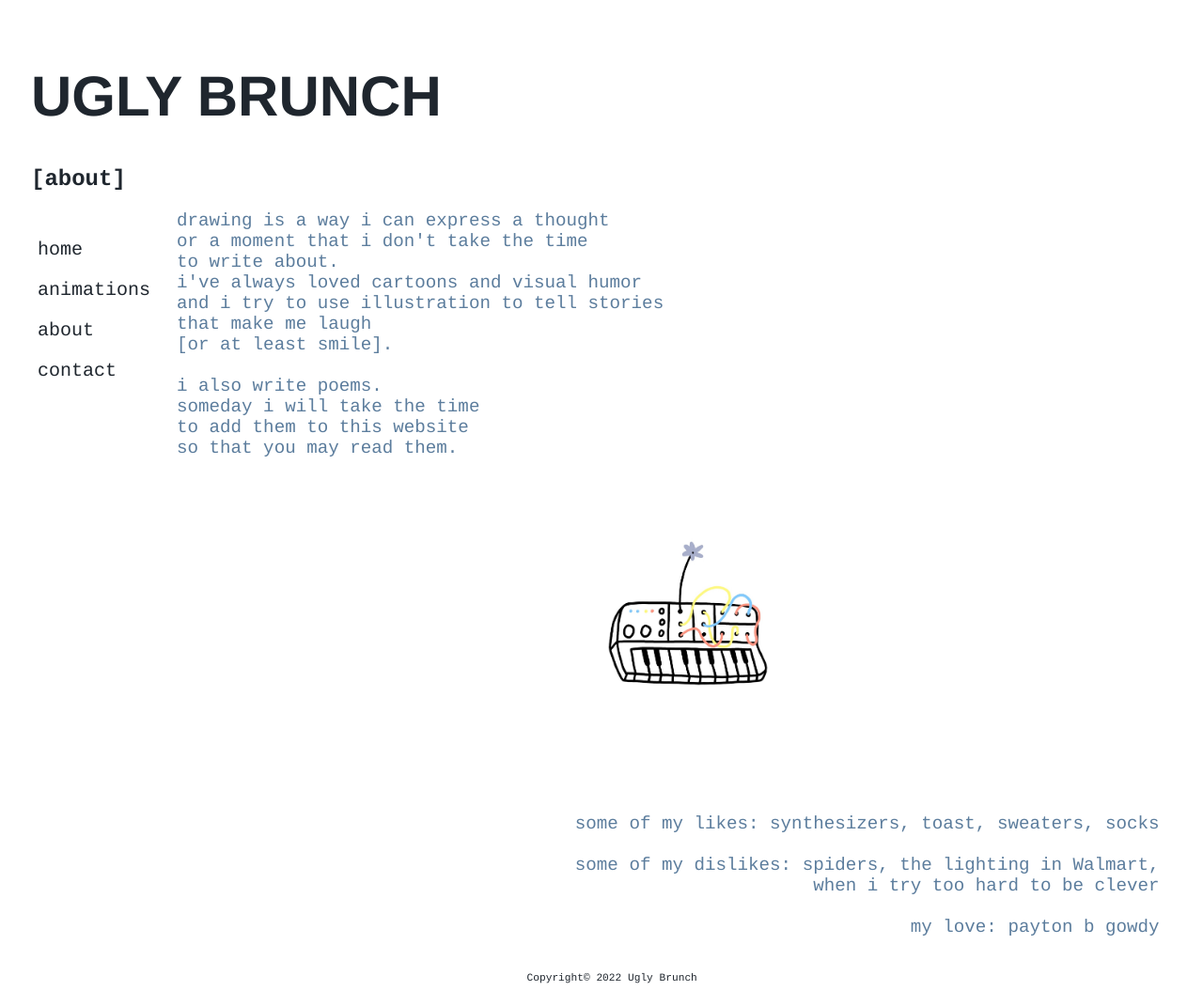
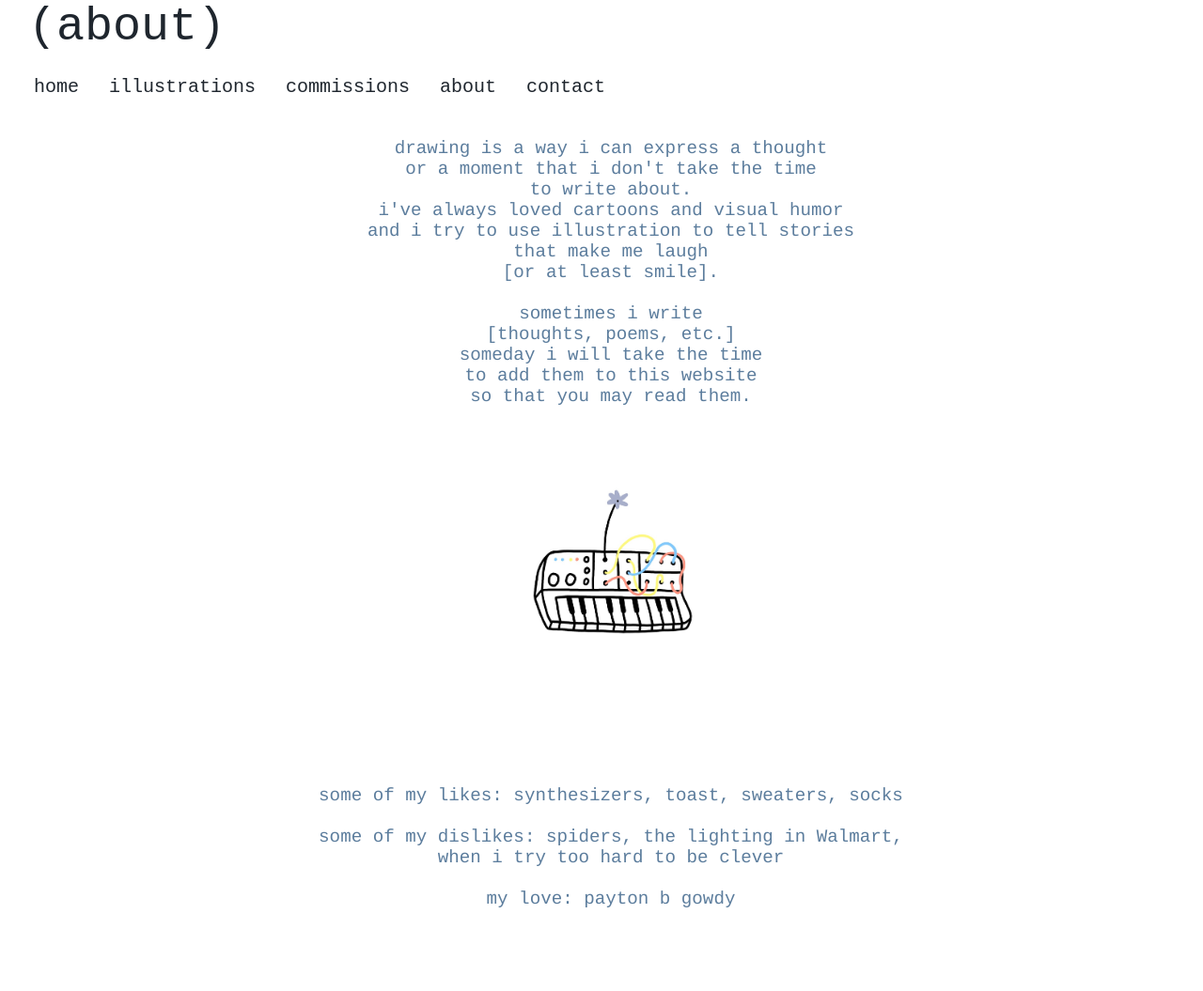
Before and after one commit to michaelgowdy/uglybrunch, a plain HTML site: page about.html in a window 1280 px wide. Shown: the whole page at 94% size. Drawn offline with Linux system fonts and the light colour scheme.

Commit message:
Update about.html

```diff
--- a/about.html
+++ b/about.html
@@ -1,50 +1,152 @@
-<!DOCTYPE html>
+<!-- <!DOCTYPE html>
 <html lang="en">
 <head>
-<title>about ugly brunch</title>
+<title>ugly brunch</title>
 <meta charset="utf-8">
 <link rel="stylesheet" href="styles/styles.css">
 <meta name="viewport" content="width=device-width, initial-scale=1.0">
 <meta name="description" content="Ugly Brunch is a collection of illustrations, animations, and writings created by Michael Gowdy.">
 </head>
 <body>
-<div id="wrapper">
+
+  <footer>
+Copyright &copy; 2022 <a href="mailto:michaelmichaelgowdy@gmail.com">Ugly Brunch</a>
+  </footer>
+</div>
+</body>
+</html> -->
+
+
+<!DOCTYPE html>
+<html>
+<head>
+	<title>Page Layout</title>
+	<style>
+		.head1 {
+			font-size:50px;
+			color:#1f262e;
+      /* color:#81b3e5; */
+      /* color:#5c7d9d; */
+      padding-left: 30px;
+      font-family: monospace;
+			font-weight:normal;
+		}
+		.head2 {
+			font-size:20px;
+      padding-left: 20px;
+			padding-top: 20px;
+      color:#1f262e;
+			margin-left:10px;
+			margin-bottom:15px;
+      font-family: monospace;
+		}
+
+		body {
+			margin: 0 auto;
+			background-position:center;
+			background-size: contain;
+		}
+
+		.menu {
+			position: sticky;
+			top: 0;
+			background-color: white;
+			padding:10px 20px 10px 20px;
+      color:#1f262e;
+			margin: 0 auto;
+			overflow: hidden;
+      font-family: monospace;
+		}
+		.menu a {
+			float: left;
+      color:#1f262e;
+			text-align: center;
+			padding: 14px 16px;
+			text-decoration: none;
+			font-size: 20px;
+			align: right;
+		}
+		.menu-log {
+			right: auto;
+			float: right;
+		}
+
+    .menu a { text-decoration: none; }
+    .menu a:link { color: #1f262e; }
+    .menu a:visited { color: #1f262e; }
+    .menu a:hover { color: #81b3e5; }
+
+		footer {
+			width: 100%;
+			bottom: 0px;
+			background-color: #white;
+			color: #000;
+			position: relative;
+			padding-top:10px;
+			padding-bottom:20px;
+			text-align:center;
+			font-size:15px;
+			font-weight:normal;
+		}
+		.body_sec {
+			margin-left:20px;
+      align-items: center;
+		}
+
+		p { font-size: 1.2em;
+		    color: #5c7d9d;
+		    font-family: Courier, serif; }
+	</style>
+</head>
+
+<body>
+
+	<!-- Header Section -->
 	<header>
-    <h1><a href="index.html">UGLY BRUNCH</a></h1>
-      <h2>[about]</h2>
+		<div class="head1">(about)</div>
+		<!-- <div class="head2">illustrations</div> -->
 	</header>
-  <nav>
-    <ul>
-      <li><a href="index.html">home</a></li>
-      <li><a href="animations.html">animations</a></li>
-      <li><a href="about.html">about</a></li>
-      <li><a href="contact.html">contact</a></li>
-    </ul>
+
+	<!-- Menu Navigation Bar -->
+	<nav class="menu">
+		<a href="index.html">home</a>
+		<a href="illustrations.html">illustrations</a>
+		<a href="commissions.html">commissions</a>
+    	<a href="about.html">about</a>
+    	<a href="contact.html">contact</a>
+		<!-- <div class="menu-log">
+			<a href="#login">LOGIN</a>
+		</div> -->
 	</nav>
-  <main>
-  <section>drawing is a way i can express a thought<br>
+
+	<!-- Body section -->
+	<main align="center" class = "body_sec">
+		<p>drawing is a way i can express a thought<br>
 	      or a moment that i don't take the time<br>
 	      to write about.<br>
 	      i've always loved cartoons and visual humor<br>
 	      and i try to use illustration to tell stories<br>
 	      that make me laugh<br>
 	      [or at least smile].<br><br>
-      i also write poems.<br>
+	      sometimes i write<br>
+				[thoughts, poems, etc.]<br>
 	      someday i will take the time<br>
 	      to add them to this website<br>
 	      so that you may read them.<br><br>
 	<img src="images/nature_sounds.JPG" width="300" height="300" alt="Nature Sounds" class="center">
 
-  </section><br><br>
+</p><br><br>
 	  <p>some of my likes: synthesizers, toast, sweaters, socks<br><br>
 	     some of my dislikes: spiders, the lighting in Walmart,<br>
 	     when i try too hard to be clever<br><br>
 	     my love: payton b gowdy</p><br>
 
 	</main>
+
+	<!-- Footer Section -->
 	<footer>
-Copyright&copy; 2022 Ugly Brunch
+    <!-- Copyright &copy; 2022 michael gowdy -->
+    <!-- <a href="mailto:michaelmichaelgowdy@gmail.com">Ugly Brunch</a> -->
   </footer>
-</div>
 </body>
 </html>
```
Lines whose indentation alone changed are shown as unchanged.
